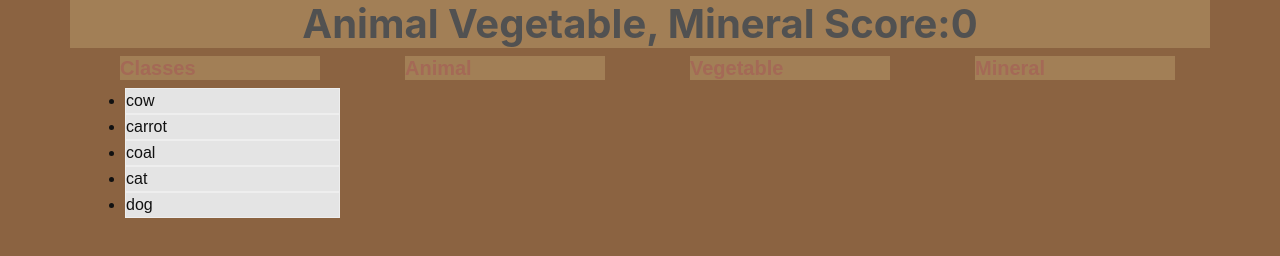
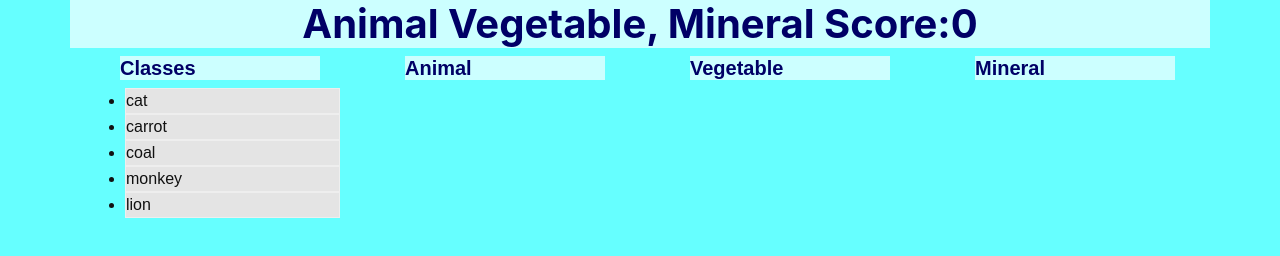
Before and after one commit to chrispiette/2005-1, a plain HTML site: page index.html in a window 1280 px wide. Drawn offline with nearby package versions, Linux system fonts and the light colour scheme.

Commit message:
Update index.html

```diff
--- a/index.html
+++ b/index.html
@@ -1,3 +1,4 @@
+
 
 <!DOCTYPE html>
 <html lang="en">
@@ -10,7 +11,7 @@
 <style>
   html,
     body {
-        background-color: #8B6341;
+        background-color: #66ffff;
     }
 
     .col {
@@ -22,24 +23,24 @@
     }
 
     h1 {
-        background-color: #A27F56;
+        background-color: #ccffff;
         position: relative;
         right: 15px;
         width: 1140px;
         text-align: center;
         font-weight: bold;
-        color: #515151
+        color: #000066
     }
 
     h2 {
         font-size: 20px;
-        background-color: #A27F56;
+        background-color: #ccffff;
         position: relative;
         left: 35px;
         font-family: sans-serif;
         font-weight: bold;
         width: 200px;
-      color:#A46956
+      color:#000066
     }
 
     li {
@@ -112,11 +113,11 @@ function makeItem(name, category) {
   items.push(item);
 }
 
-makeItem("cow", "animal");
+makeItem("cat", "animal");
 makeItem("carrot", "vegetable");
 makeItem("coal", "mineral");
-makeItem("cat", "animal");
-makeItem("dog", "animal");
+makeItem("monkey", "animal");
+makeItem("lion", "animal");
 
 addItemsToMain();
 
```
